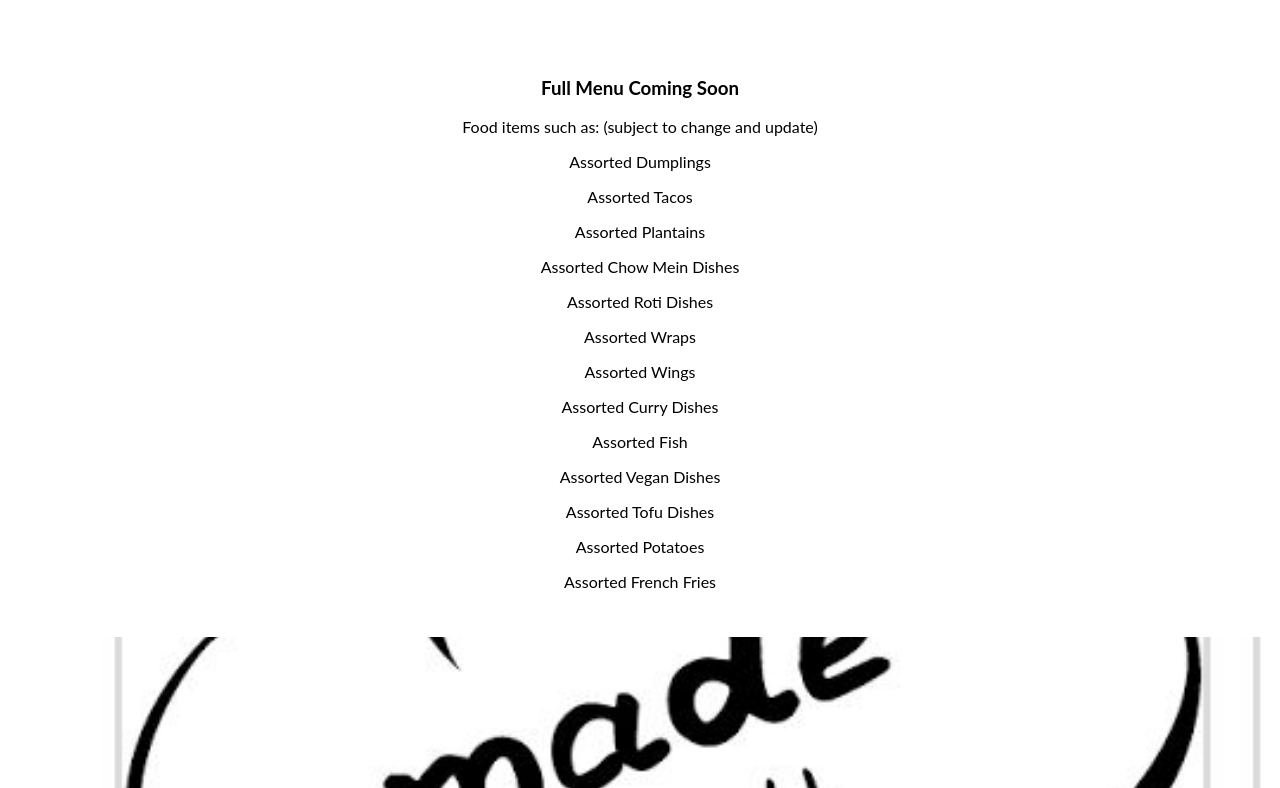
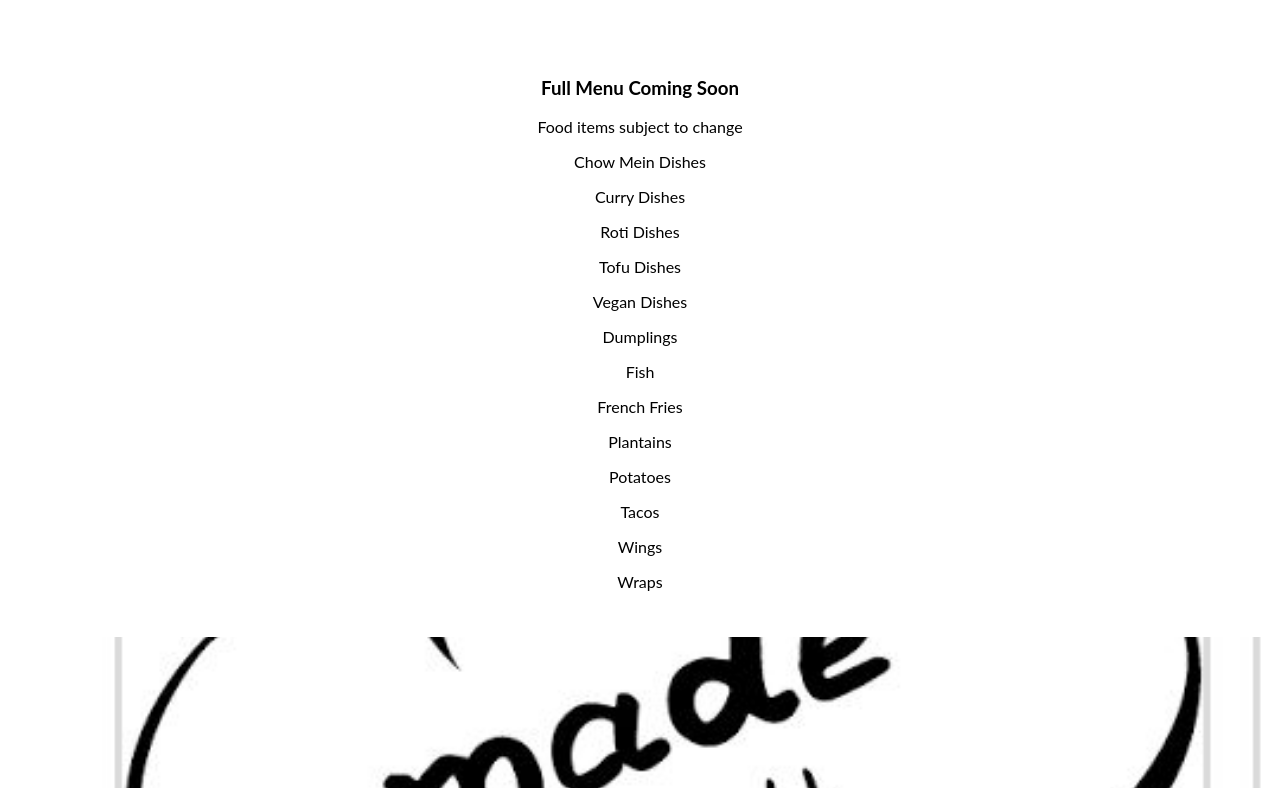
Before and after one commit to littilemike11/The-Terrace-Lounge-Website, a plain HTML site: page index.html in a window 1280 px wide. Shown: the part 2292-3080 px from the top of the page. Drawn offline with Linux system fonts and the light colour scheme.

Commit message:
feedback

```diff
--- a/index.html
+++ b/index.html
@@ -28,10 +28,10 @@
   </div>
   <div id="section-About">
     <h2>About The Terrace Lounge</h2>
-    <p>Welcome to The Terrace Lounge - A lounge with a difference. Come meet our friendly, pleasant staff and
-      management team. We are available for private meetings, event and many more!
+    <p>Welcome to The Terrace Lounge - A lounge with a difference. Come meet our friendly, pleasant staff, and
+      management team. We are available for private meetings, events and many more!
     </p>
-    <p class="rules">Our only rules :</p>
+    <p class="rules">Our only rules</p>
     <p>1. Have fun and enjoy your time here</p>
     <p class="warning ">2. NO HOOKAHS ALLOWED</p>
     <p>3. Be peaceful</p>
@@ -39,7 +39,7 @@
   <div class="parallax p1"></div>
   <div id="section-Events">
     <h2>Event Themes</h2>
-    <p>Note! : Themes and days are subject to change.</p>
+    <p>Themes and days are subject to change.</p>
     <p>Click on each day to see what's happening</p>
 
     <div class="tab">
@@ -53,7 +53,7 @@
 
     <div id="Monday" class="tabcontent">
       <h3>Monday</h3>
-      <p>Game Night - bingo, ludi, dominoes, chess, card games & etc</p>
+      <p>Game Night - Bingo, Ludi, Dominoes, Chess, Card games Etc.</p>
     </div>
 
     <div id="Tuesday" class="tabcontent">
@@ -77,7 +77,7 @@
 
     <div id="Sunday" class="tabcontent">
       <h3>Sunday</h3>
-      <p>Old School Sunday</p>
+      <p>Oldies but Goodies</p>
     </div>
 
   </div>
@@ -101,26 +101,27 @@
   </script>
   <div id="section-Foods">
     <h3>Full Menu Coming Soon</h3>
-    <p>Food items such as: (subject to change and update) </p>
-    <p>Assorted Dumplings</p>
-    <p>Assorted Tacos</p>
-    <p>Assorted Plantains</p>
-    <p>Assorted Chow Mein Dishes</p>
-    <p>Assorted Roti Dishes</p>
-    <p>Assorted Wraps</p>
-    <p>Assorted Wings</p>
-    <p>Assorted Curry Dishes</p>
-    <p>Assorted Fish</p>
-    <p>Assorted Vegan Dishes</p>
-    <p>Assorted Tofu Dishes</p>
-    <p>Assorted Potatoes</p>
-    <p>Assorted French Fries</p>
+    <p>Food items subject to change </p>
+    <p>Chow Mein Dishes</p>
+    <p>Curry Dishes</p>
+    <p>Roti Dishes</p>
+    <p>Tofu Dishes</p>
+    <p>Vegan Dishes</p>
+    <p>Dumplings</p>
+    <p>Fish</p>
+    <p>French Fries</p>
+    <p>Plantains</p>
+    <p>Potatoes</p>
+    <p>Tacos</p>
+    <p>Wings</p>
+    <p>Wraps</p>
+
   </div>
   <div class="parallax p6"></div>
   <div class="parallax p2"></div>
-  <p style="font-size: 2em;">On the last Friday of every month, there will be an International Cook/Chef <br>and/or <br>
+  <p style="font-size: 2em;">On the last Friday of every month there will be an International Cook/Chef <br>and/or <br>
     International DJ.</p>
-  <p>(Subject to change and update)</p>
+  <p>(Subject to change)</p>
   <div class="parallax p3"></div>
   <div class="parallax p5"></div>
   <p style="font-size: 2em;">HAVE FUN AND ENJOY YOUR TIME HERE !!!!</p>
```
